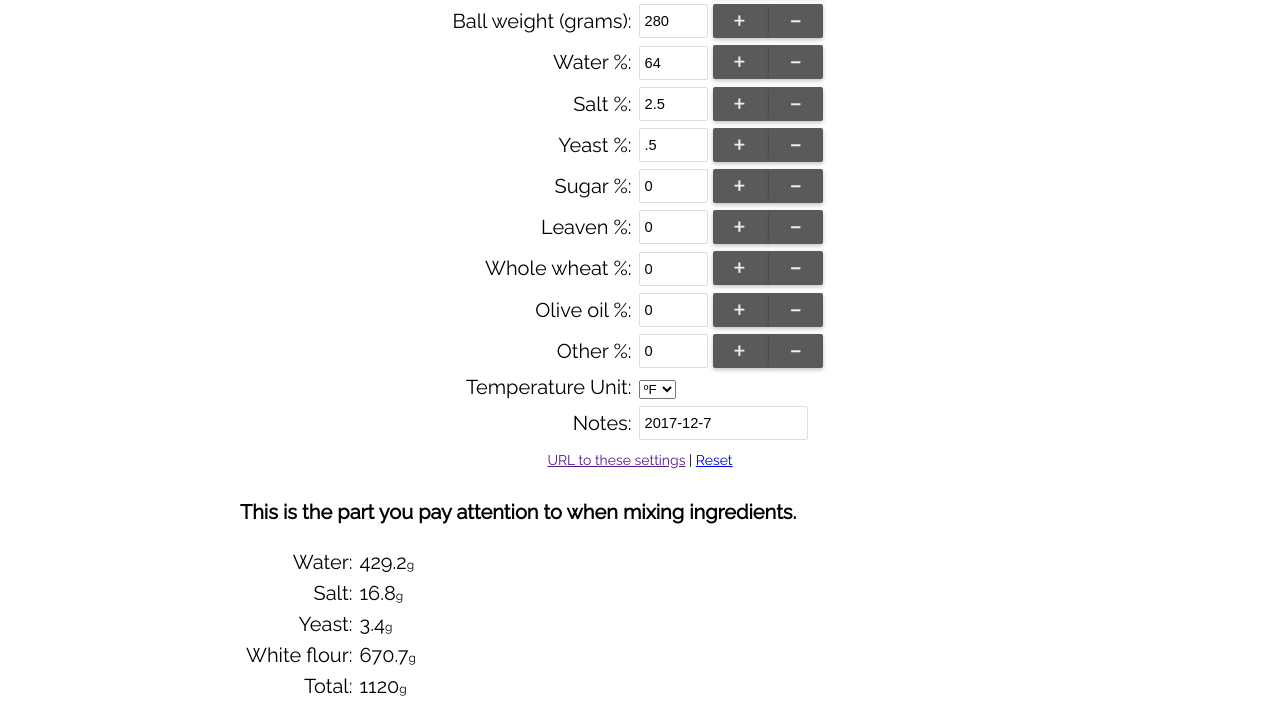
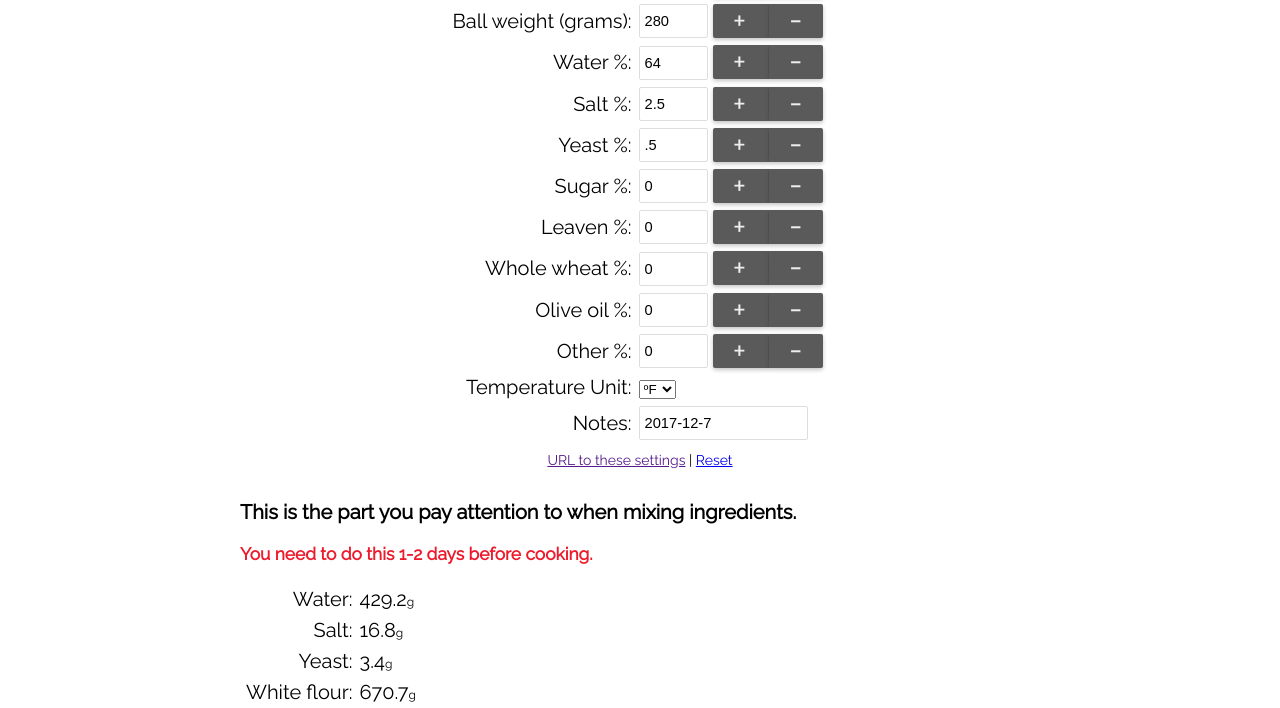
Before and after one commit to ccgus/doughcalc, a plain HTML site: page index.html in a window 1280 px wide. Shown: the part 90-798 px from the top of the page. Drawn offline with Linux system fonts and the light colour scheme.

Commit message:
Added warning at the beginning of the instructions

```diff
--- a/index.html
+++ b/index.html
@@ -129,6 +129,11 @@
             .gram {
                 font-size: .6em;
             }
+
+			.warn {
+				font-size: 13pt;
+				color: #ED1A2C;
+			}
 
             .copyright {
                 padding: 10px;
@@ -514,6 +519,9 @@
 
     	<p><strong>This is the part you pay attention to when mixing ingredients.</strong><br/></p>
 
+		<p class="warn"><strong>You need to do this 1-2 days before cooking.</strong></p>
+
+
     	<table class="finalTable">
     	<tr>
         	<td align="right">Water:</td>
```
